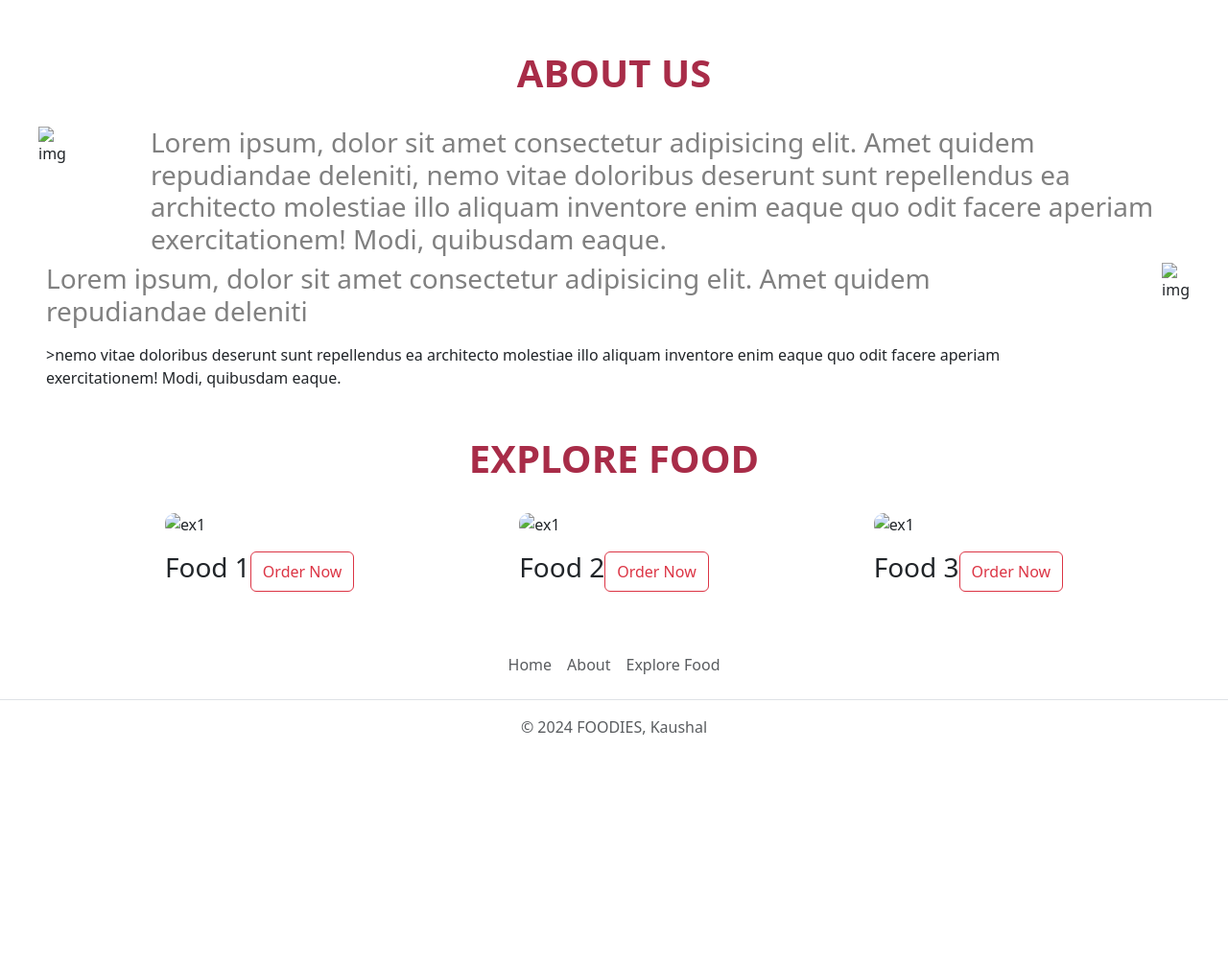
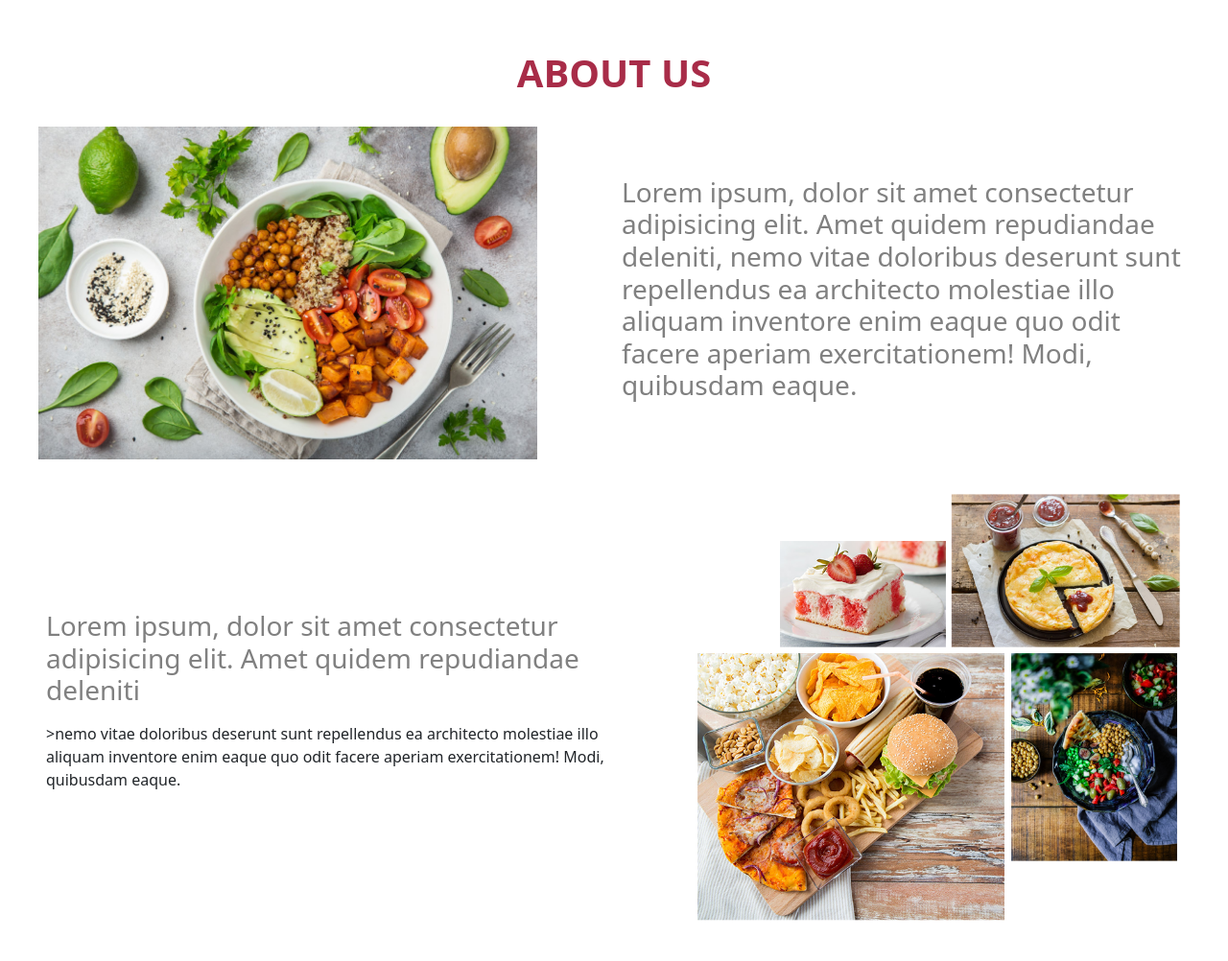
Before and after one commit to KaushalThikane/project1, a plain HTML site: page index.html in a window 1280 px wide. Shown: the part 1040-2042 px from the top of the page at 96% size. Before the commit the page ends 1866 px from the top, so only its background shows below. Drawn offline with nearby package versions, Linux system fonts and the light colour scheme; files whose address does not match are found by name.

Commit message:
Update index.html

```diff
--- a/index.html
+++ b/index.html
@@ -16,7 +16,7 @@
     <nav class="navbar navbar-expand-lg bg-body-tertiary fixed-top">
         <div class="container-fluid">
             <a class="navbar-brand p-2" href="#">
-                <img class="logo" src="images/logo.png" alt="logo">
+                <img class="logo" src="logo.png" alt="logo">
             </a>
             <button class="navbar-toggler" type="button" data-bs-toggle="collapse" data-bs-target="#navbarScroll"
                 aria-controls="navbarScroll" aria-expanded="false" aria-label="Toggle navigation">
@@ -86,7 +86,7 @@
         <h1 class="text-center py-4 mt-5">ABOUT US</h1>
         <div class="d-flex justify-content-center">
             <div>
-                <img src="images/img/img-1.png" alt="img">
+                <img src="img-1.png" alt="img">
             </div>
             <div class="align-self-center px-5">
                 <h3 class="grey">Lorem ipsum, dolor sit amet consectetur adipisicing elit. Amet quidem repudiandae
@@ -103,7 +103,7 @@
                 inventore enim eaque quo odit facere aperiam exercitationem! Modi, quibusdam eaque. </p>
             </div>
             <div>
-                <img src="images/img/img-2.png" alt="img">
+                <img src="img-2.png" alt="img">
             </div>
 
         </div>
@@ -114,21 +114,21 @@
         <h1 class="text-center py-4 mt-2 exf">EXPLORE FOOD</h1>
         <div class="ex">
             <div class="ex1">
-                <img src="images/img/img-5.jpg" alt="ex1">
+                <img src="img-5.jpg" alt="ex1">
                 <div class="py-3 d-flex justify-content-between">
                 <h3>Food 1</h3>
                 <button class="btn btn-outline-danger">Order Now</button>
             </div>
             </div>
             <div class="ex2">
-                <img src="images/img/img-4.jpg" alt="ex1">
+                <img src="img-4.jpg" alt="ex1">
                 <div class="py-3 d-flex justify-content-between">
                 <h3>Food 2</h3>
                 <button class="btn btn-outline-danger">Order Now</button>
                 </div>
             </div>
             <div class="ex3">
-                <img src="images/img/img-3.jpg" alt="ex1">
+                <img src="img-3.jpg" alt="ex1">
                 <div class="py-3 d-flex justify-content-between">
                 <h3>Food 3</h3>
                 <button class="btn btn-outline-danger">Order Now</button>
```
